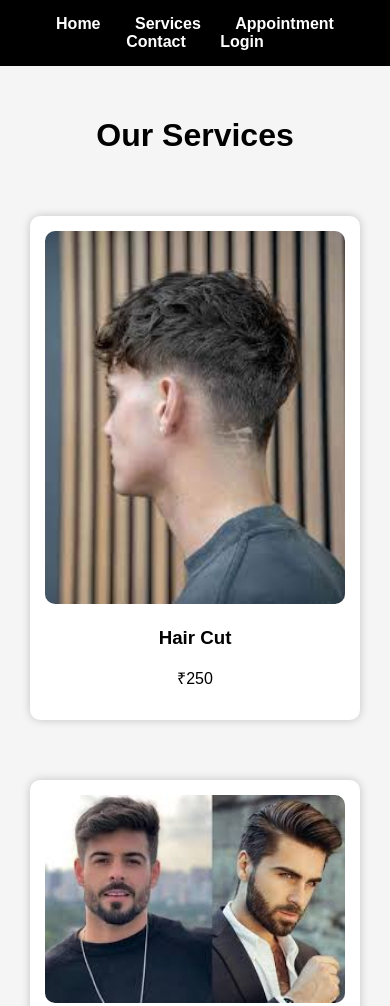
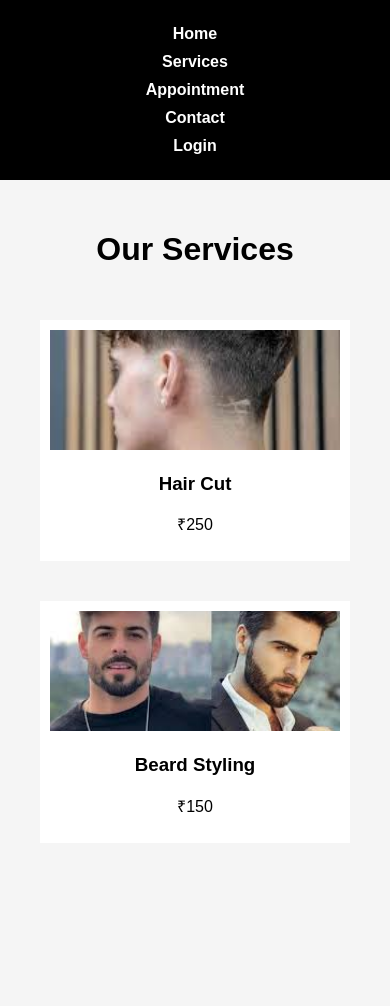
Before and after one commit to janvichavda2611-sketch/salonwebsite, a plain HTML site: page services.html in a window 390 px wide. Shown: the top 1006 px of the page. After the commit the page ends 883 px from the top, so only its background shows below. Drawn offline with Linux system fonts and the light colour scheme.

Commit message:
Add files via upload

```diff
--- a/services.html
+++ b/services.html
@@ -2,6 +2,7 @@
 <html>
 <head>
 <title>Services</title>
+<meta name="viewport" content="width=device-width, initial-scale=1.0">
 <link rel="stylesheet" href="style.css">
 </head>
 <body>
--- a/style.css
+++ b/style.css
@@ -19,11 +19,15 @@ nav a{
 
 .container{
 padding:30px;
+display:flex;
+flex-wrap:wrap;
+justify-content:center;
+gap:20px;
 }
 
 .banner{
-width:80%;
-max-width:800px;
+width:50%;
+max-width:400px;
 border-radius:15px;
 }
 
@@ -39,20 +43,24 @@ cursor:pointer;
 
 .service-card{
 background:white;
-width:300px;
-margin:20px auto;
-padding:15px;
-border-radius:10px;
-box-shadow:0 0 10px rgba(0,0,0,0.2);
+width:140px;
+margin:10px;
+padding:10px;
+display:inline-block;
+vertical-align:top;
 }
 
 .service-card img{
 width:100%;
-border-radius:10px;
+height:120px;
+object-fit:cover;
+
 }
 
 .image-row{
     display:flex;
+	gap:20px;
+	flex-wrap:wrap;
     justify-content:center;
     gap:20px;
 }
@@ -89,3 +97,23 @@ color:white;
 .container h1{
 	width:100%;
 }
+
+@media screen and (max-width: 768px){
+
+    nav a{
+        display:block;
+        margin:10px 0;
+    }
+
+    .service-card{
+        width:90%;
+    }
+
+    .banner{
+        width:100%;
+    }
+
+    input, select{
+        width:90%;
+    }
+}
```
Also changed, not shown: appointment.html (+1 -0 lines), banner.html (+1 -0 lines), contact.html (+1 -0 lines), index.html (+1 -0 lines), login.html (+1 -0 lines).
